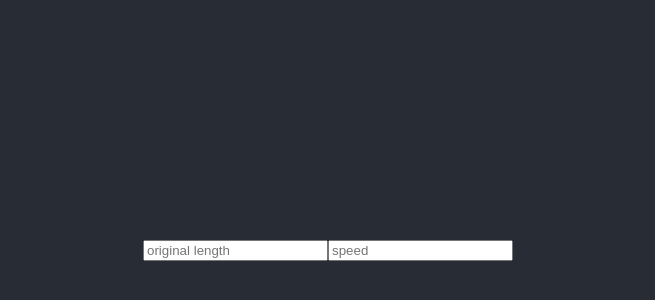
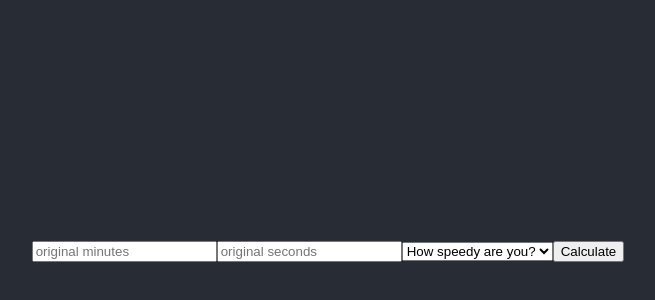
Before and after one commit to jzolo22/time-cruncher, a React (Create React App) app: page / in a window 1280 px wide. Shown: the part 150-450 px from the top of the page, without its empty margins (312-967 px from the left). Built offline with nearby package versions, Linux system fonts and the light colour scheme.

Commit message:
working form

```diff
--- a/src/App.tsx
+++ b/src/App.tsx
@@ -1,15 +1,14 @@
 import './App.css';
-import {Input} from './components/Input';
+import {Form} from './components/Form';
 
 function App() {
 
-  const originalLength:string = "original length"
-  const speed:string = "speed"
+  // const originalLength:string = "original length"
+  // const speed:string = "speed"
 
   return (
     <div className="main-container">
-      <Input placeholder={originalLength}/>
-      <Input placeholder={speed}/>
+      <Form />
     </div>
   );
 }
--- /dev/null
+++ b/src/components/Form.tsx
@@ -0,0 +1,61 @@
+import React, { ChangeEvent, FormEvent, useState } from 'react'
+
+// type FormProps = {
+//     calculateHandler: (length: number, speed: number) => number;
+// }
+
+export const Form = () => {
+    const [minutes, setMinutes] = useState("")
+    const [seconds, setSeconds] = useState("")
+    const [speed, setSpeed] = useState("")
+
+    const localSubmitHandler = (e: FormEvent) => {
+        e.preventDefault()
+        const totalSeconds:number = (parseInt(minutes) * 60 + parseInt(seconds))
+        const newTime:number = (totalSeconds / (parseFloat(speed)))
+        // console.log(newTime.toFixed(2))
+    }
+
+    const minuteHandler = (e: ChangeEvent<HTMLInputElement>) => {
+        setMinutes(e.target.value)
+    }
+
+    const secondHandler = (e: ChangeEvent<HTMLInputElement>) => {
+        setSeconds(e.target.value)
+    }
+
+    const speedHandler = (e: ChangeEvent<HTMLSelectElement>) => {
+        setSpeed(e.target.value)
+    }
+
+    return (
+        <div>
+            <form onSubmit={localSubmitHandler}>
+                <input
+                    type="number"
+                    name="minutes"
+                    placeholder="original minutes"
+                    value={minutes}
+                    onChange={minuteHandler}
+                />
+                 <input
+                    type="number"
+                    name="seconds"
+                    placeholder="original seconds"
+                    value={seconds}
+                    onChange={secondHandler}
+                />
+
+                <select name="speed" onChange={speedHandler}>
+                    <option selected disabled>How speedy are you?</option>
+                    <option value="1.25">1.25x</option>
+                    <option value="1.5">1.5x</option>
+                    <option value="1.75">1.75x</option>
+                    <option value="2">2x</option>
+                </select>
+
+                <button>Calculate</button>
+            </form>
+        </div>
+    )
+}
```
